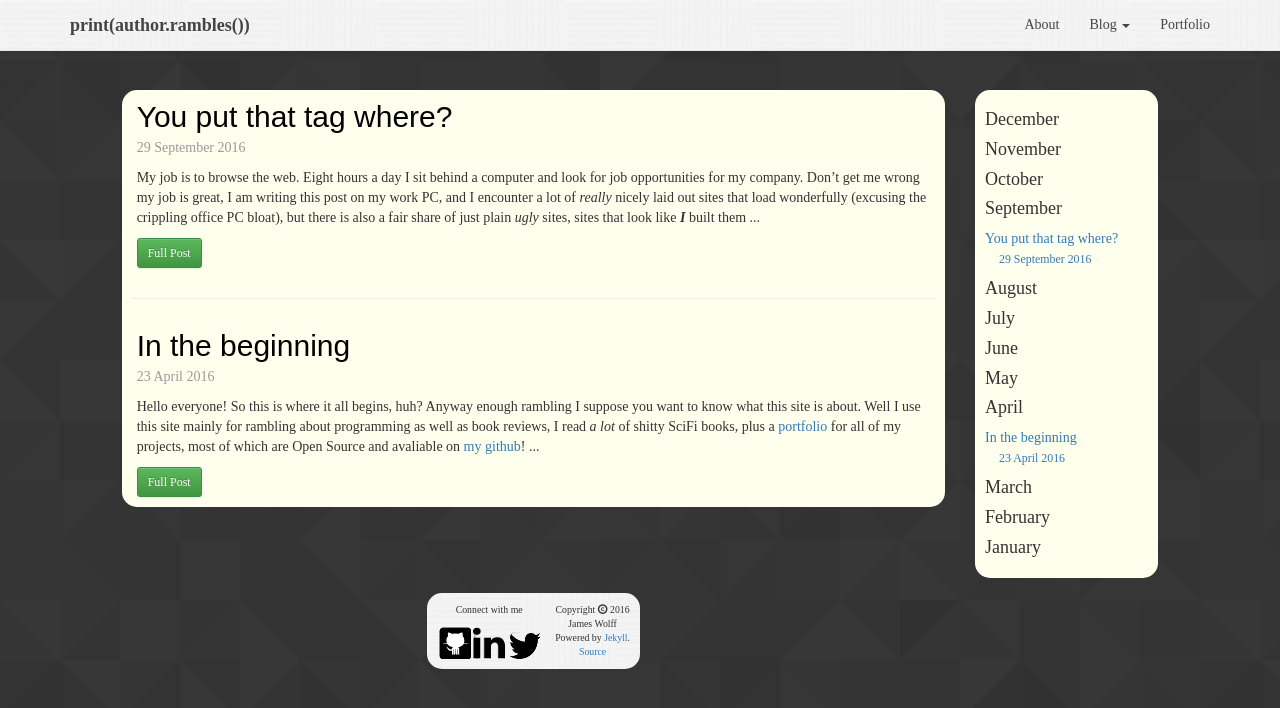
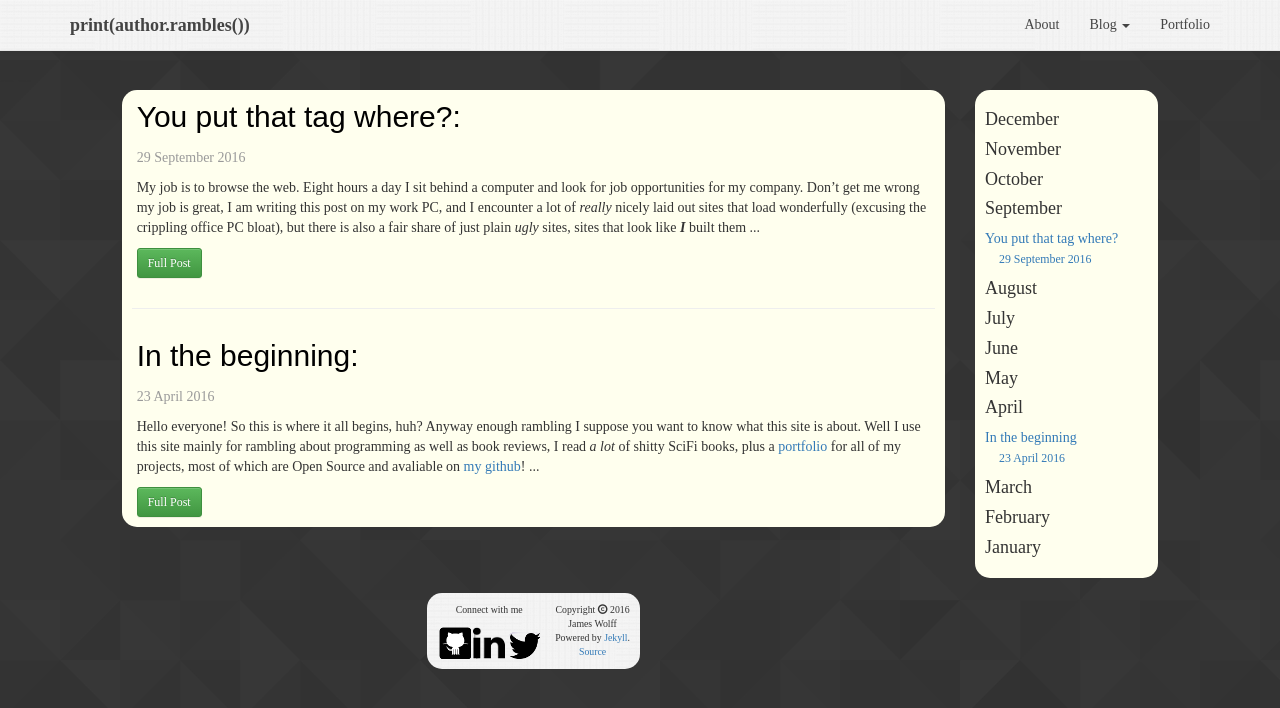
Before and after one commit to jwolff52/wolffblog, a Jekyll site: the page built from index.html, in a window 1280 px wide. Shown: the top 708 px of the page. Built offline with Jekyll 4.4.1, drawn with Linux system fonts in a browser that asks for light colours; some web fonts are replaced; the list of posts is cut into pages by our own code.

Commit message:
Update index.html

```diff
--- a/index.html
+++ b/index.html
@@ -6,7 +6,7 @@
 	{% for post in paginator.posts %}
 		<div class="post">
 			<div id="{{ post.title }}">
-				<h2 class="post-title"><a href="{{ post.url }}">{{ post.title }}</a></h2>
+				<h2 class="post-title"><a href="{{ post.url }}">{{ post.title }}: <h3>{{ post.subtitle }}</h3></a></h2>
 				<span class="post-date">{{ post.date | date_to_long_string }}</span>
 				<p>{{ post.excerpt | markdownify | remove: '<p>' | remove: '</p>' }}...</p>
 				<a class="btn btn-sm btn-success" href="{{ post.url }}">Full Post</a>
```
